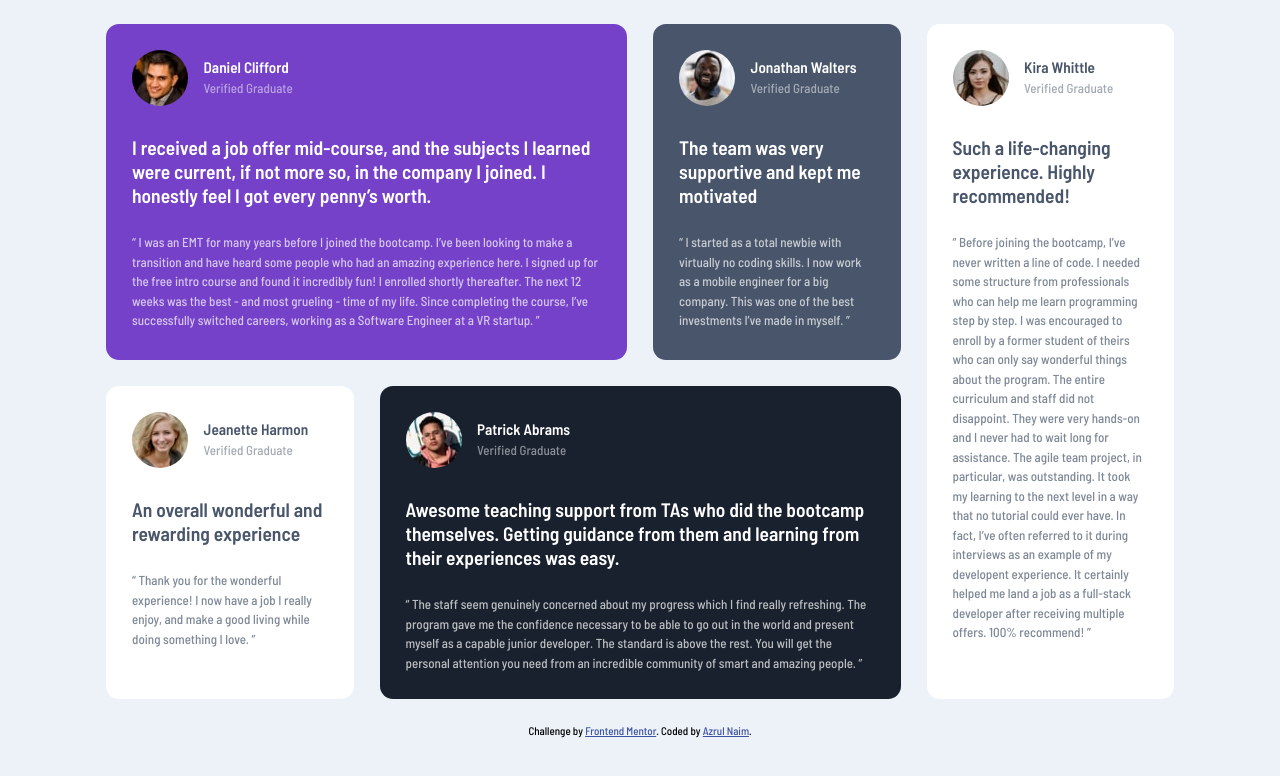
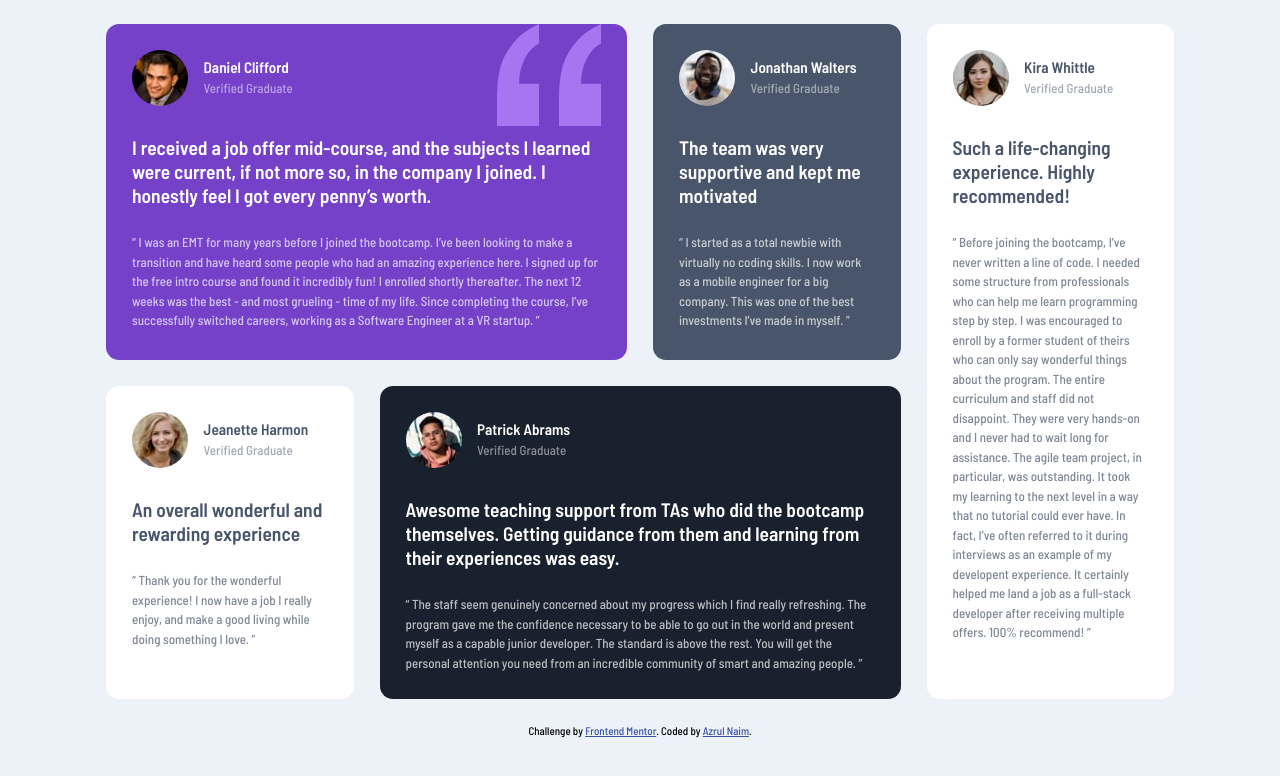
Before and after one commit to sjtape/FM_testimonials-grid-section-main, a plain HTML site: page index.html in a window 1280 px wide. Drawn offline with Linux system fonts and the light colour scheme.

Commit message:
add bg pattern quotation

```diff
--- a/style.css
+++ b/style.css
@@ -106,6 +106,13 @@ body {
 /*** 5.1 - Sliders ***/
 .testimony-1 {
   background-color: var(--ModerateViolet);
+  position: relative;
+}
+.testimony-1:after{
+  content: url(./images/bg-pattern-quotation.svg);
+  position: absolute;
+  top: 0;
+  right: 2em;
 }
 
 .testimony-2 {
```
